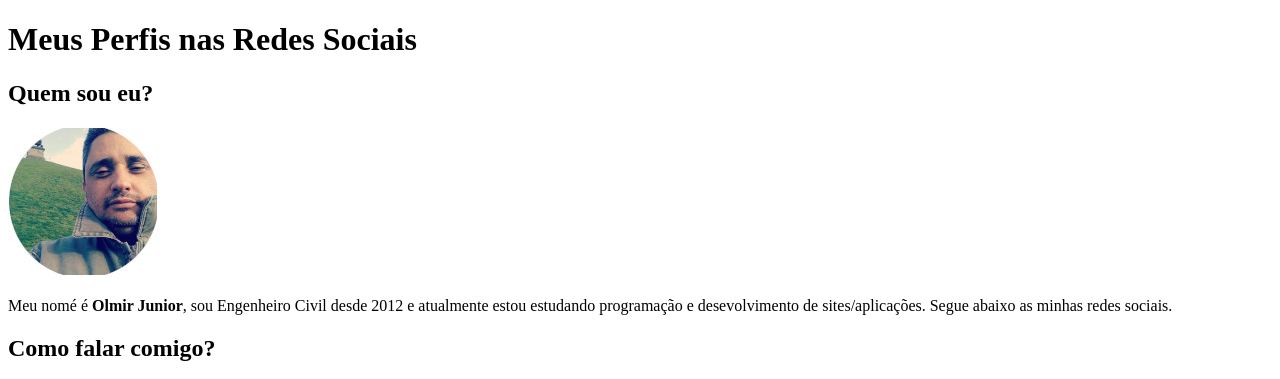
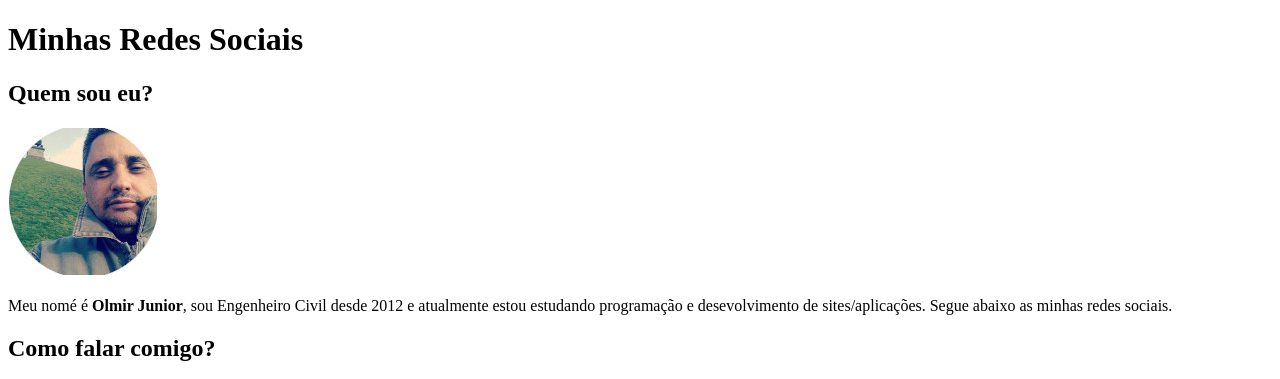
Before and after one commit to olmirjunior/Desafios, a plain HTML site: page index.html in a window 1280 px wide. Shown: the top 379 px of the page. Drawn offline with Linux system fonts and the light colour scheme.

Commit message:
Update index.html
novo titulo

```diff
--- a/index.html
+++ b/index.html
@@ -8,7 +8,7 @@
     <title>Social</title>
 </head>
 <body>
-    <h1>Meus Perfis nas Redes Sociais</h1>
+    <h1>Minhas Redes Sociais</h1>
     <h2>Quem sou eu?</h2>
     <img src="perfil2.jpg" alt="Imagem do Perfil">
     <p>Meu nomé é <strong>Olmir Junior</strong>, sou Engenheiro Civil desde 2012 e atualmente estou estudando programação e desevolvimento de sites/aplicações. Segue abaixo as minhas redes sociais.</p>
```
